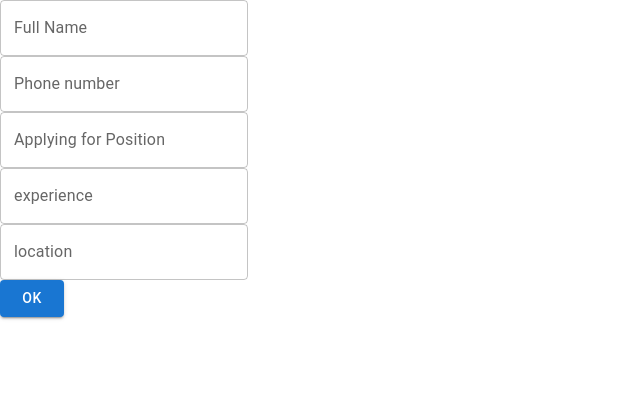
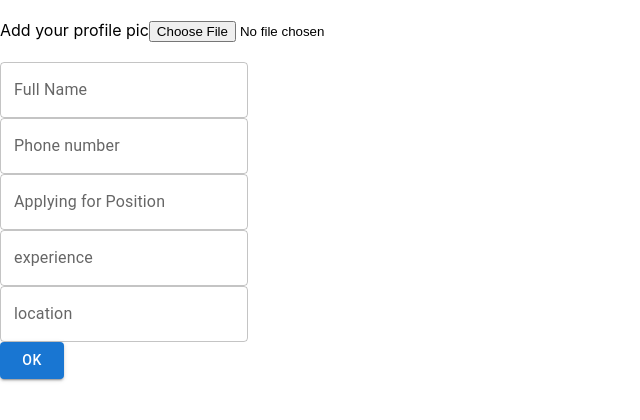
Before and after one commit to Jerinjoseph07/worker-client, a React (Create React App) app: page /WorkerReg in a window 1280 px wide. Shown: the top 420 px of the page, without its empty margins (0-640 px from the left). Built offline with nearby package versions, Linux system fonts and the light colour scheme.

Commit message:
first commit

```diff
--- a/src/App.js
+++ b/src/App.js
@@ -1,6 +1,8 @@
 import { BrowserRouter, Route, Routes } from "react-router-dom";
 import WorkerReg from "./admin/WorkerReg";
 import Workerdetails from "./admin/Workerdetails";
+// import ClientReg from "./worker-client/ClientReg";
+// import Clientdetails from "./worker-client/Clientdetails";
 
 
 function App() {
@@ -11,9 +13,12 @@ function App() {
             <Route path="/WorkerReg" element={<WorkerReg method="post"/>}></Route>
             <Route path="/Workerdetails" element={<Workerdetails method="get"/>}></Route>
 
+            {/* <Route path="/ClientReg" element={<ClientReg method="post"/>}></Route>
+            <Route path="/Clientdetails" element={<Clientdetails method="get"/>}></Route> */}
 
            </Routes>
            </BrowserRouter>
+
     </div>
   );
 }
--- a/src/admin/WorkerReg.jsx
+++ b/src/admin/WorkerReg.jsx
@@ -1,5 +1,5 @@
 import { Button,TextField } from '@mui/material'
-import axios from 'axios';
+// import axios from 'axios';
 import React, { useState } from 'react'
 
 
@@ -12,22 +12,53 @@ const WorkerReg = () => {
           "experience":'',
           "location":'',
         });
+        var [selectedimage,setSelectedimage] = useState(null);
+const handleimage =(event)=>{
+const file = event.target.files[0];
+setSelectedimage(file)
+inputs.image1=file;
+}
+
 
   const inputHandler =(event) =>{
     const {name,value}=event.target
     setInputs((inputs)=>({...inputs,[name]:value}))
     console.log(inputs)
   }
-  const addHandler=() =>{
-    axios.post("http://localhost:3005/new",inputs)
-    .then((Response)=>{
-      alert("record saved")
+  // const addHandler=() =>{
+  //   axios.post("http://localhost:3005/new",inputs)
+  //   .then((Response)=>{
+  //     alert("record saved")
+  //   })
+  //     .catch(err=>console.log(err))
+  //   }
+
+  const savedata =()=>{
+    const formdata = new FormData();
+    formdata.append('name',inputs.name);
+    formdata.append('phone',inputs.phone);
+    formdata.append('job',inputs.job);
+    formdata.append('experience',inputs.experience);
+    formdata.append('location',inputs.location);
+    formdata.append('image1',selectedimage)
+    fetch('http://localhost:3005/new',
+    {method:'post',body:formdata,})
+    .then((response)=>response.json())
+    .then((data)=>{
+    alert("record saved")
     })
-      .catch(err=>console.log(err))
+    .catch((err)=>{
+    console.log("error")
+    })
     }
+
   return (
     <div>
-      <TextField
+      <br></br>
+      <label>Add your profile pic</label>
+  <input type="file" onChange={handleimage}></input>
+ <br ></br><br></br>
+    <TextField
 label=" Full Name"
 name="name"
  variant="outlined"
@@ -61,7 +92,8 @@ name="location"
 variant="outlined"
 value={inputs.location}
  onChange={inputHandler}/><br />
-  <Button variant="contained" onClick={addHandler}>OK</Button>
+
+  <Button variant="contained" onClick={savedata}>OK</Button>
     </div>
   )
 }
```
Also changed, not shown: src/admin/ClientReg.jsx (deleted, +0 -34 lines), src/admin/Workerdetails.jsx (+6 -3 lines), src/worker-client/ClientReg.jsx (added, +86 -0 lines), src/worker-client/Clientdetails.jsx (added, +64 -0 lines), 1 other file (tests, documents, lock files or other folders).
